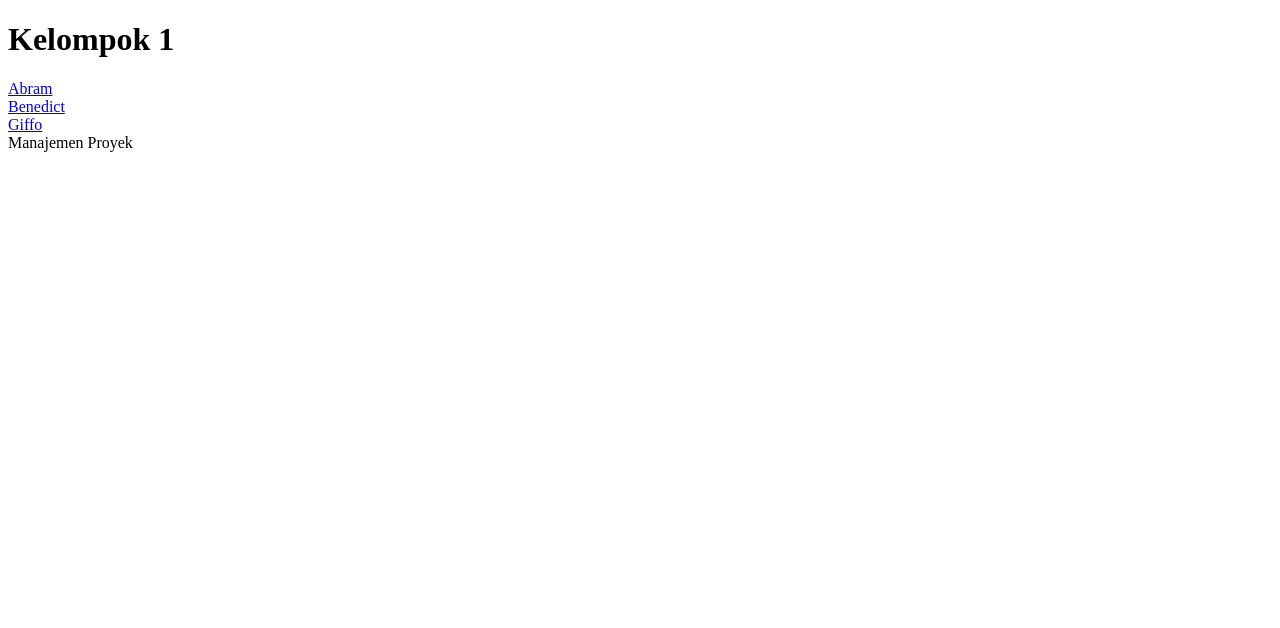
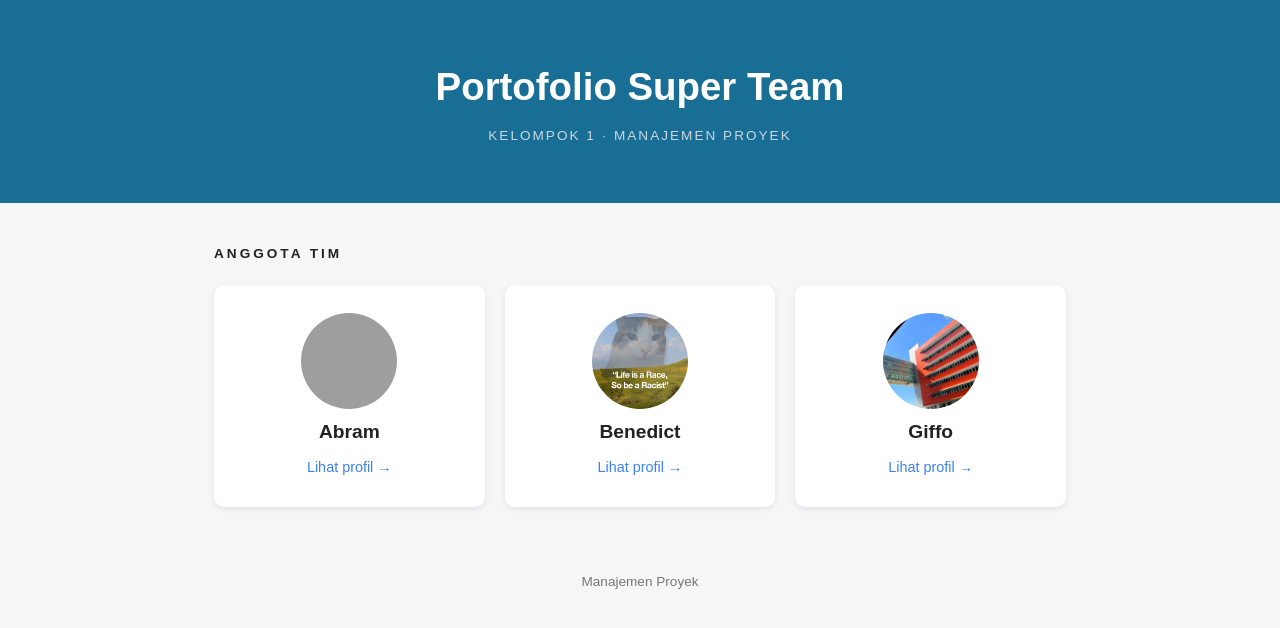
Before and after one commit to Giffoadriel/Portofolio-Super-Team, a plain HTML site: page index.html in a window 1280 px wide. Drawn offline with Linux system fonts and the light colour scheme; grey boxes are pictures that could not be loaded.

Commit message:
Memperbarui tampilan index.html

```diff
--- a/index.html
+++ b/index.html
@@ -3,22 +3,42 @@
 <head>
   <meta charset="UTF-8">
   <meta name="viewport" content="width=device-width, initial-scale=1.0">
-  <title>Profil Kelompok 1</title>
+  <title>Portofolio Kelompok 1</title>
   <link rel="stylesheet" href="style.css">
 </head>
 <body>
+
   <header>
-    <h1>Kelompok 1</h1>
+    <h1>Portofolio Super Team</h1>
+    <p>Kelompok 1 · Manajemen Proyek</p>
   </header>
 
-  <nav>
-    <a href="profil-abram.html">Abram</a>
-    <br>
-    <a href="profil-benedict.html">Benedict</a>
-    <br>
-    <a href="profil-giffo.html">Giffo</a>
-  </nav>
+  <main>
+    <h2>Anggota Tim</h2>
+    <div class="daftar">
+
+      <a href="profil-abram.html" class="kartu">
+        <img src="img/abram1.jpg" alt="Foto Abram" class="foto-kartu">
+        <span class="nama">Abram</span>
+        <span class="lihat">Lihat profil →</span>
+      </a>
+
+      <a href="profil-benedict.html" class="kartu">
+        <img src="imgBene/ppBene.jpg" alt="Foto Benedict" class="foto-kartu">
+        <span class="nama">Benedict</span>
+        <span class="lihat">Lihat profil →</span>
+      </a>
+
+      <a href="profil-giffo.html" class="kartu">
+        <img src="img/giffo1.jpg" alt="Foto Giffo" class="foto-kartu">
+        <span class="nama">Giffo</span>
+        <span class="lihat">Lihat profil →</span>
+      </a>
+
+    </div>
+  </main>
 
   <footer>Manajemen Proyek</footer>
+
 </body>
 </html>
--- a/style.css
+++ b/style.css
@@ -0,0 +1,105 @@
+:root {
+  --bg: #f4f6f8;
+  --gelap: #196e96;
+  --accent: #3b82f6;
+  --text: #222222;
+}
+
+* {
+  box-sizing: border-box;
+  margin: 0;
+  padding: 0;
+}
+
+body {
+  font-family: Arial, sans-serif;
+  background: var(--bg);
+  color: var(--text);
+  line-height: 1.6;
+}
+
+
+header {
+  background: var(--gelap);
+  color: #ffffff;
+  text-align: center;
+  padding: 56px 24px;
+}
+
+header h1 {
+  font-size: 2.4rem;
+  margin-bottom: 8px;
+}
+
+header p {
+  color: #cbd5e1;
+  letter-spacing: 2px;
+  text-transform: uppercase;
+  font-size: 0.85rem;
+}
+
+
+main {
+  max-width: 900px;
+  margin: 0 auto;
+  padding: 40px 24px;
+}
+
+main h2 {
+  font-size: 0.85rem;
+  letter-spacing: 3px;
+  text-transform: uppercase;
+  margin-bottom: 20px;
+}
+
+
+.daftar {
+  display: grid;
+  grid-template-columns: repeat(auto-fit, minmax(220px, 1fr));
+  gap: 20px;
+}
+
+.kartu {
+  display: flex;
+  flex-direction: column;
+  align-items: center;
+  gap: 8px;
+  background: #ffffff;
+  padding: 28px 20px;
+  border-radius: 10px;
+  box-shadow: 0 2px 6px rgba(0, 0, 0, 0.08);
+  text-decoration: none;
+  color: var(--text);
+  transition: transform 0.2s, box-shadow 0.2s;
+}
+
+
+.kartu:hover {
+  transform: translateY(-4px);
+  box-shadow: 0 6px 14px rgba(0, 0, 0, 0.12);
+}
+
+.foto-kartu {
+  width: 96px;
+  height: 96px;
+  border-radius: 50%;
+  object-fit: cover;
+  object-position: top;
+}
+
+.nama {
+  font-size: 1.2rem;
+  font-weight: bold;
+}
+
+.lihat {
+  color: var(--accent);
+  font-size: 0.9rem;
+}
+
+footer {
+  text-align: center;
+  padding: 24px;
+  color: #777777;
+  font-size: 0.85rem;
+}
```
